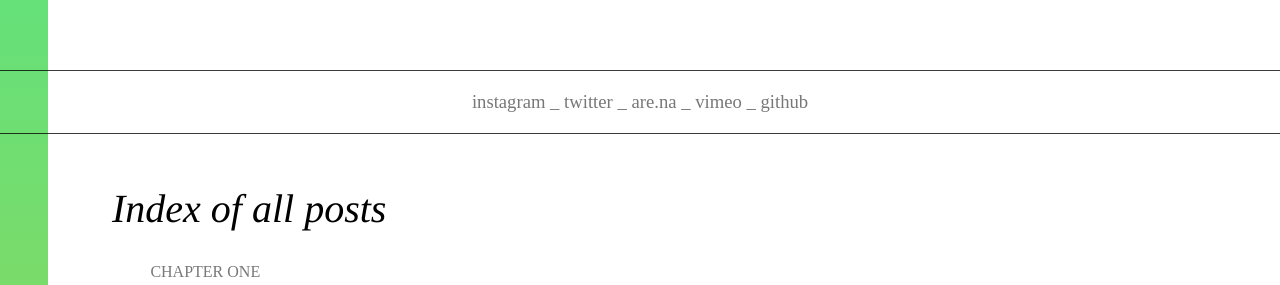
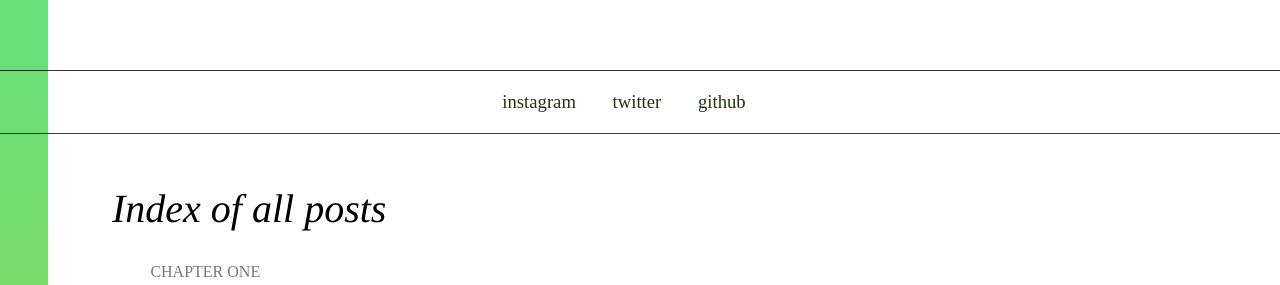
Before and after one commit to thedesignoffice/babybindery, a Jekyll site: the page built from index.html, in a window 1280 px wide. Shown: the part 1245-1530 px from the top of the page. Built offline with Jekyll 4.4.1, drawn with Linux system fonts in a browser that asks for light colours; nearby versions of some CDN libraries.

Commit message:
social links

```diff
--- a/_config.yml
+++ b/_config.yml
@@ -19,5 +19,5 @@
 book_width: 8.5in
 book_height: 11in
 margin: .75in
-num_pages: 100
+num_pages: 500
 markdown: kramdown
--- a/_layouts/toc.html
+++ b/_layouts/toc.html
@@ -21,6 +21,7 @@
   /* toc elements */
   .output { grid-row: 3 / 4; grid-column: 1 / 4; }
   .sociallinks { grid-row: 5 / 6; grid-column: 1 / 4; }
+  .sociallinks li { display: inline-block; margin-right: 2rem; }
   .fullindex { grid-row: 6 / 7; grid-column: 2 / 3; }
   .colophon { grid-row: 8 / 9; grid-column: 2 / 3; }
   hr { grid-row: 7 / 8; grid-column: 1 / 4; width: 100%; background: #3a3a3a; border: none;
@@ -145,7 +146,11 @@
 
     <!-- 6 -->
     <section class="stripe sociallinks">
-      instagram _ twitter _ are.na _ vimeo _ github
+      <ul>
+      {% if site.instagram_username %}<li><a href="http://instagram.com/{{ site.instagram_username }}">instagram</a></li>{% endif %}
+      {% if site.twitter_username %}<li><a href="http://twitter.com/{{ site.twitter_username }}">twitter</a></li>{% endif %}
+      {% if site.github_username %}<li><a href="http://github.com/{{ site.github_username }}">github</a></li>{% endif %}
+      </ul>
     </section>
 
     <!-- 7 -->
```
